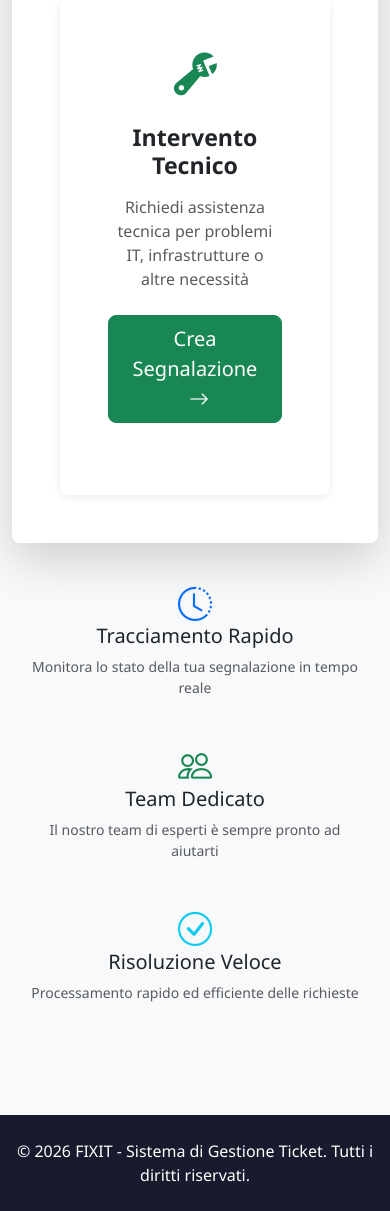
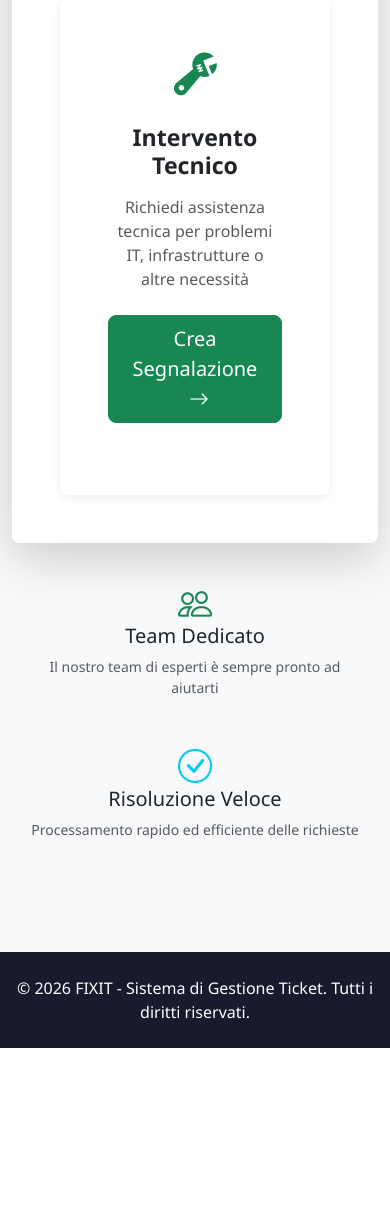
Before and after one commit to DenisTrokan/FIXIT, a Flask app: page / in a window 390 px wide. Shown: the part 989-2200 px from the top of the page. After the commit the page ends 2037 px from the top, so only its background shows below. Run offline with Flask 3, Linux system fonts and the light colour scheme.

Commit message:
Refactor info section layout in index.html for improved responsiveness

```diff
--- a/templates/index.html
+++ b/templates/index.html
@@ -66,21 +66,14 @@
 
         <!-- Info Section -->
         <div class="row mt-4">
-            <div class="col-md-4">
-                <div class="text-center p-3">
-                    <i class="bi bi-clock-history display-4 text-primary mb-3"></i>
-                    <h5>Tracciamento Rapido</h5>
-                    <p class="text-muted small">Monitora lo stato della tua segnalazione in tempo reale</p>
-                </div>
-            </div>
-            <div class="col-md-4">
+            <div class="col-md-6">
                 <div class="text-center p-3">
                     <i class="bi bi-people display-4 text-success mb-3"></i>
                     <h5>Team Dedicato</h5>
                     <p class="text-muted small">Il nostro team di esperti è sempre pronto ad aiutarti</p>
                 </div>
             </div>
-            <div class="col-md-4">
+            <div class="col-md-6">
                 <div class="text-center p-3">
                     <i class="bi bi-check-circle display-4 text-info mb-3"></i>
                     <h5>Risoluzione Veloce</h5>
```
